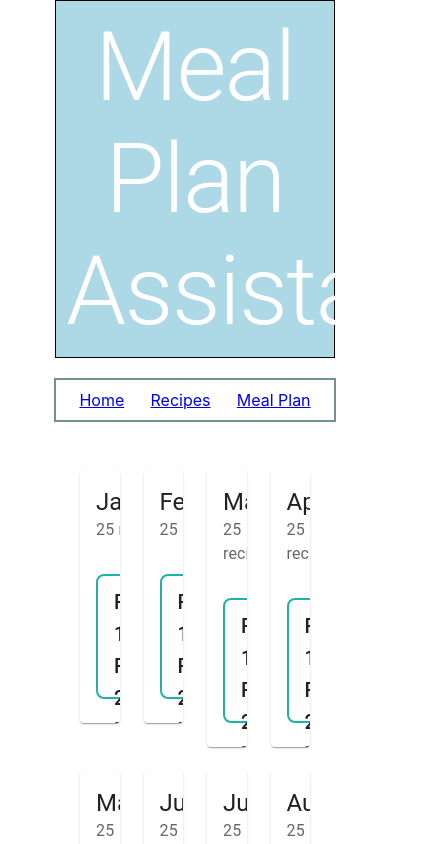
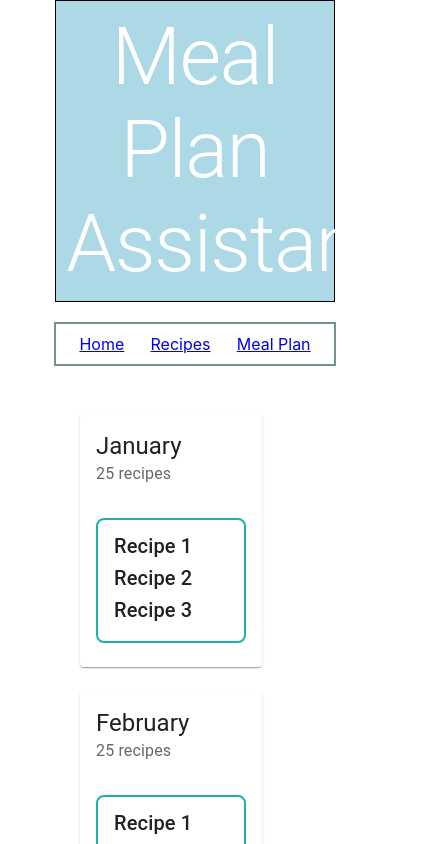
Before and after one commit to TomNgTech/Groceries-Recipes-Meal-Plan-Frontend, a React (Create React App) app: page /mealplan in a window 390 px wide. Shown: the top 844 px of the page, 446 px wide, since content can reach past the window. Built offline with nearby package versions, Linux system fonts and the light colour scheme.

Commit message:
Meal CSS updated to resize dependent on screen size

```diff
--- a/src/components/mealplan/Mealplan.css
+++ b/src/components/mealplan/Mealplan.css
@@ -1,17 +1,79 @@
-.grid{
+.grid {
     padding-left: 5rem;
     padding-right: 5rem;
     padding-top: 3rem;
     padding-bottom: 3rem;
+    float: left;
+    width: 25%;
 }
-.Title{
+
+.Title {
     display: flex;
     justify-content: center;
     align-items: center;
 }
-.recipeBox{
+
+.recipeBox {
     border: 2px solid lightseagreen;
     border-radius: 8px;
     padding: 10px;
     height: 125px;
 }
+
+
+@media screen and (max-width: 910px) {
+
+    .MuiContainer-root.MuiContainer-maxWidthLg.recipeBox.css-1oqqzyl-MuiContainer-root {
+        width: 150px;
+    }
+
+    .MuiTypography-root.MuiTypography-h6.css-2ulfj5-MuiTypography-root {
+        flex-wrap: wrap;
+        flex-direction: row;
+    }
+
+}
+
+@media screen and (max-width: 600px) {
+
+    .MuiContainer-root.MuiContainer-maxWidthLg.recipeBox.css-1oqqzyl-MuiContainer-root {
+        width: 150px;
+    }
+
+    .MuiTypography-root.MuiTypography-h6.css-2ulfj5-MuiTypography-root {
+        flex-wrap: wrap;
+        flex-direction: row;
+    }
+}
+
+.MuiGrid-root.MuiGrid-item.MuiGrid-grid-xs-3.css-1equabv-MuiGrid-root {
+    content: normal;
+    display: table;
+    clear: both;
+    flex-wrap: wrap;
+    flex-direction: row;
+}
+
+@media screen and (max-width: 580px) {
+
+    .MuiContainer-root.MuiContainer-maxWidthLg.recipeBox.css-1oqqzyl-MuiContainer-root {
+        width: 150px;
+    }
+
+    .MuiTypography-root.MuiTypography-h6.css-2ulfj5-MuiTypography-root {
+        flex-wrap: wrap;
+        flex-direction: row;
+    }
+
+    .MuiTypography-root.MuiTypography-h1.css-o2w69a-MuiTypography-root {
+        font-size: 5rem;
+    }
+}
+
+.MuiGrid-root.MuiGrid-item.MuiGrid-grid-xs-3.css-1equabv-MuiGrid-root {
+    content: normal;
+    display: table;
+    clear: both;
+    flex-wrap: wrap;
+    flex-direction: row;
+}
```
